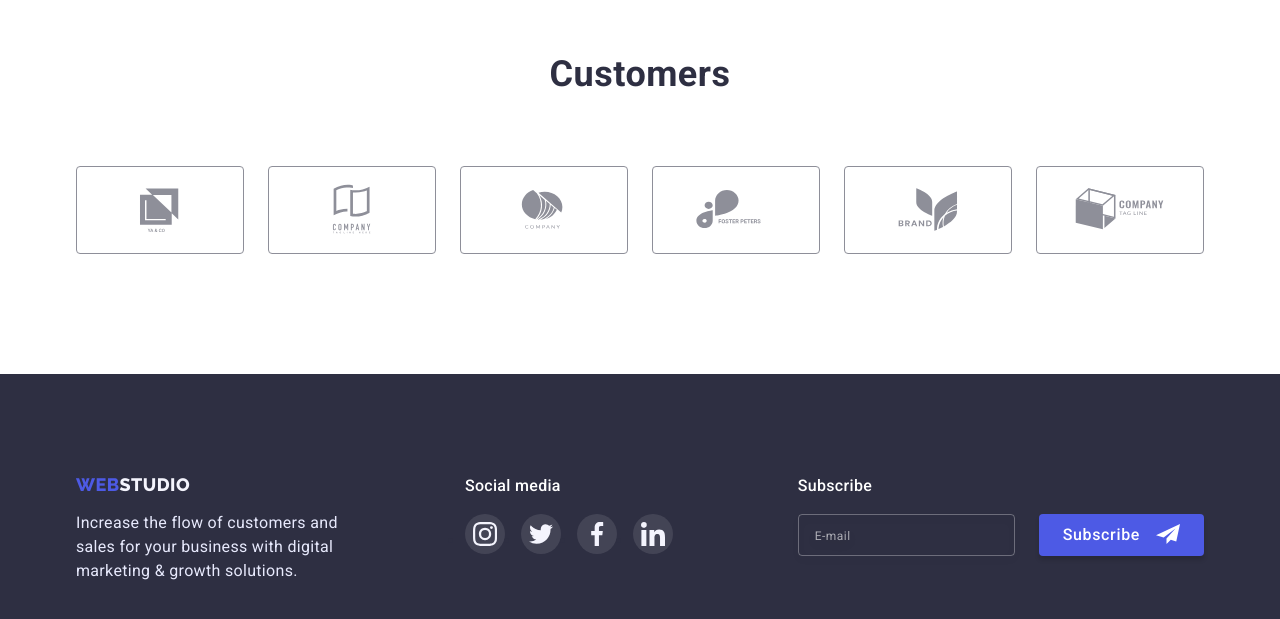
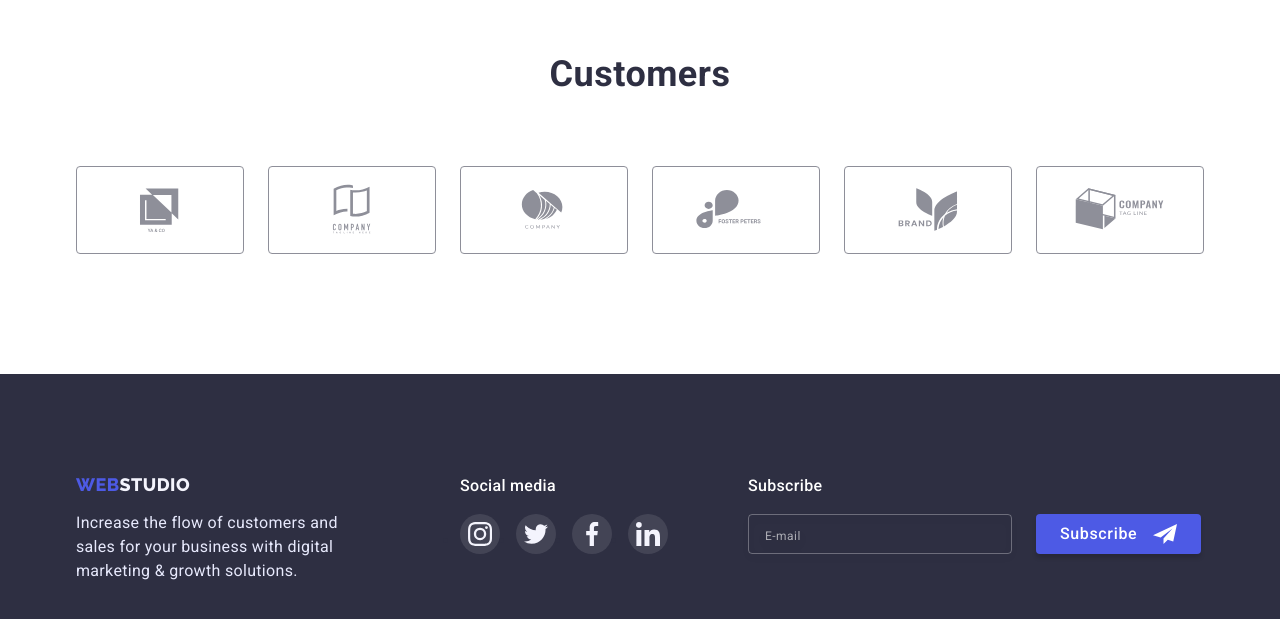
Before and after one commit to Vadim-Okhrimenko/goit22-markup-hw-06, a plain HTML site: page index.html in a window 1280 px wide. Shown: the part 2522-3141 px from the top of the page. Drawn offline with nearby package versions, Linux system fonts and the light colour scheme.

Commit message:
HW - 6 (v.4)

```diff
--- a/css/styles.css
+++ b/css/styles.css
@@ -433,8 +433,10 @@ img {
 .footer-container {
   display: flex;
   align-items: baseline;
-  justify-content: space-between;
-  gap: 120px;
+}
+
+.footer-logo-group {
+  margin-right: 120px;
 }
 
 .footer-logo {
@@ -454,6 +456,10 @@ img {
   line-height: calc(24 / 16);
   letter-spacing: 0.02em;
   color: var(--accent-color);
+}
+
+.footer-social-group {
+  margin-right: 80px;
 }
 
 .footer-social-title,
@@ -507,6 +513,8 @@ img {
 .footer-form-field {
   background: transparent;
   display: block;
+  min-width: 264px;
+  height: 40px;
   padding: 8px 16px;
   border: 1px solid rgba(255, 255, 255, 0.3);
   filter: drop-shadow(0px 4px 4px rgba(0, 0, 0, 0.15));
@@ -538,11 +546,11 @@ img {
 }
 
 .footer-form-btn {
-  display: block;
-  position: relative;
+  display: flex;
   min-width: 165px;
   min-height: 40px;
-  padding: 8px 64px 8px 24px;
+  padding: 8px 24px;
+  gap: 16px;
   font-weight: 500;
   font-size: 16px;
   line-height: calc(24 / 16);
@@ -562,7 +570,6 @@ img {
 }
 
 .footer-form-icon {
-  position: absolute;
   top: 8px;
   right: 24px;
   fill: var(--white-color);
--- a/index.html
+++ b/index.html
@@ -389,14 +389,14 @@
     <footer class="footer section-footer">
         <div class="container">
             <div class="footer-container">
-                <div>
+                <div class="footer-logo-group">
                     <a class="footer-logo link" href="./index.html"><span class="logo-primary">Web</span>Studio</a>
                     <p class="footer-text">
                         Increase the flow of customers and sales for your business with digital marketing & growth
                         solutions.
                     </p>
                 </div>
-                <div>
+                <div class="footer-social-group">
                     <p class="footer-social-title">Social media</p>
                     <ul class="footer-social-list">
                         <li class="footer-social-item">
```
